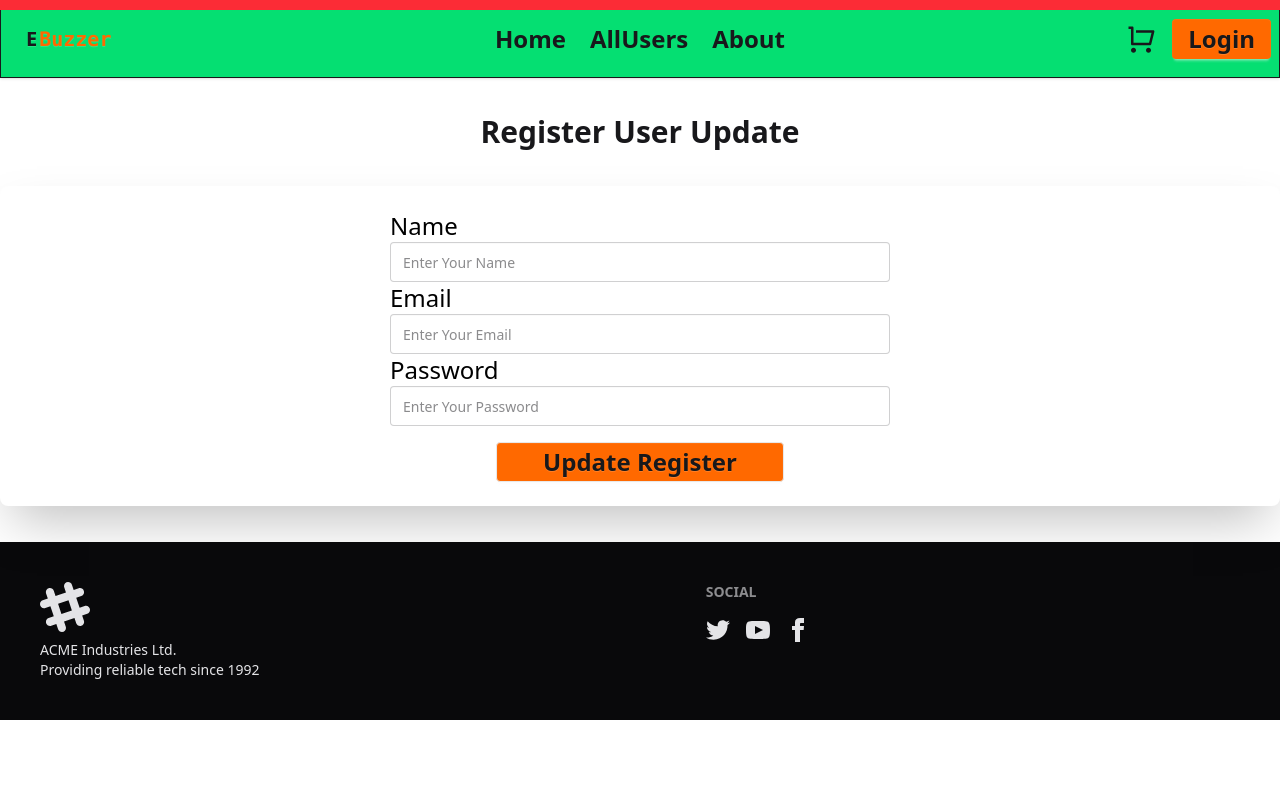
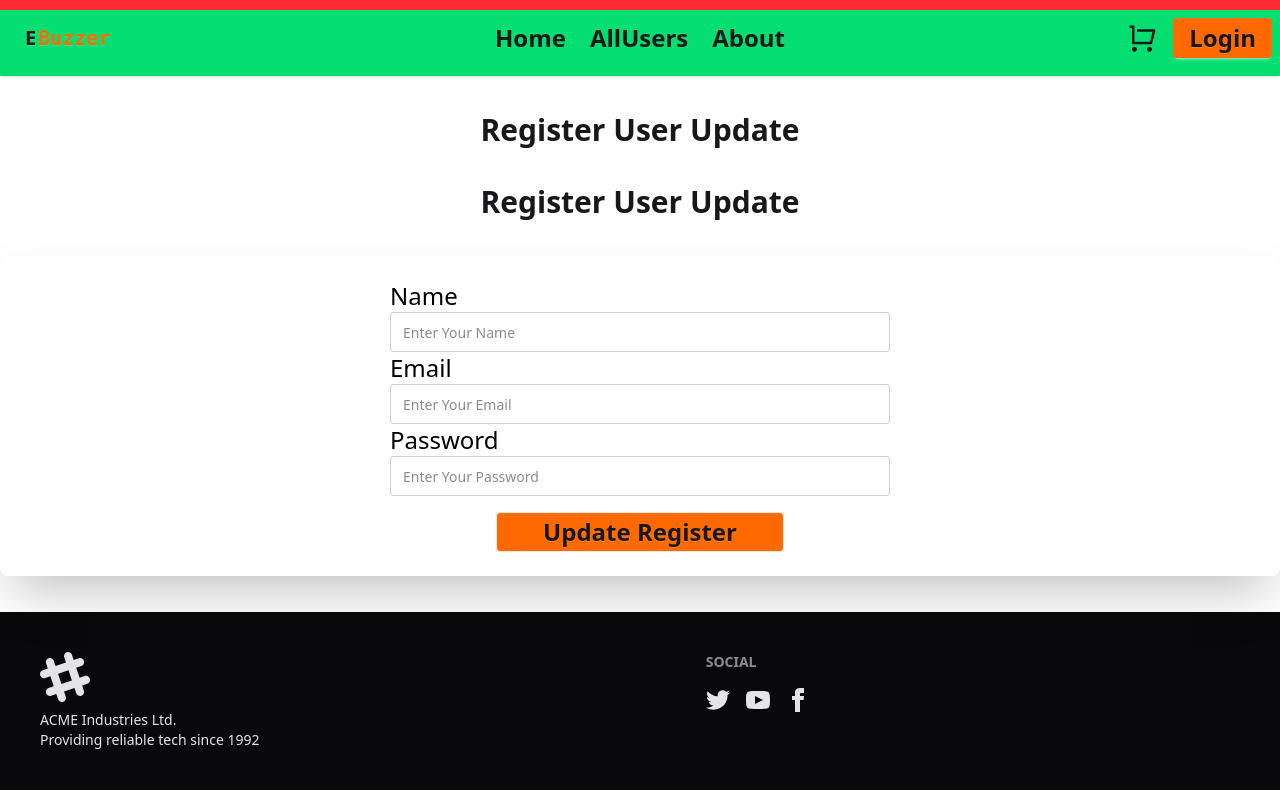
Before and after one commit to AtiqurRahmanAtik/EResturant_Clinet, a React (Vite) app: page /update/1 in a window 1280 px wide. Built offline with nearby package versions, Linux system fonts and the light colour scheme; no server answers.

Commit message:
some add text

```diff
--- a/src/Components/About.jsx
+++ b/src/Components/About.jsx
@@ -34,6 +34,9 @@ const About = () => {
   console.log(ButtonCategory);
 
 
+  // Pagination state
+
+
   useEffect(()=>{
     axios.get('http://localhost:5000/product')
     .then(res=>{
@@ -42,11 +45,12 @@ const About = () => {
 
       SetLoader(false);
     })
-  },[])
+  },[SetLoader])
 
   const handleButton = () => {
     SetValue(!value);
   };
+
 
 
       // categories
@@ -92,8 +96,16 @@ const About = () => {
         const buttonCategory = filterProducts.filter(product=>{
           return product.Category === ButtonCategory;
         })
+           // console.log('button : ', buttonCategory)
 
-        // console.log('button : ', buttonCategory)
+
+
+
+
+
+
+
+
 
         // handleSearch
         const handleSearch = (e)=>{
@@ -132,7 +144,7 @@ const About = () => {
 
 
   return (
-    <section>
+    <section className="z-0">
 
 
       <h1 className="text-2xl text-center font-bold ">
@@ -262,6 +274,10 @@ const About = () => {
 
 
 
+       {/* Pagination Buttons */}
+
+
+
     </section>
   );
 };
--- a/src/Components/Navbar.jsx
+++ b/src/Components/Navbar.jsx
@@ -74,7 +74,7 @@ const Navbar = () => {
             </motion.div>
           </motion.section>
 
-            <nav  className="navbar border relative  bg-green-400 shadow-sm">
+            <nav  className="navbar  relative  bg-green-400 shadow-sm">
   <div className="navbar-start">
     <div className="dropdown">
       <div tabIndex={0} role="button" className="btn btn-ghost lg:hidden">
--- a/src/Components/RegisterUserUpdate.jsx
+++ b/src/Components/RegisterUserUpdate.jsx
@@ -70,6 +70,9 @@ const RegisterUserUpdate = () => {
             <h1 className="text-3xl font-bold text-center my-9">Register User Update</h1>
 
 
+            <h1 className="text-3xl font-bold text-center my-9">Register User Update</h1>
+
+
             <div className="card bg-base-100 w-full  shrink-0 shadow-2xl">
             <div className="card-body mx-auto">
               {/* form here */}
```
